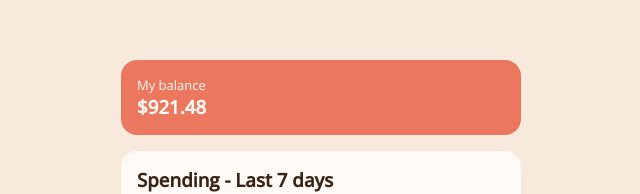
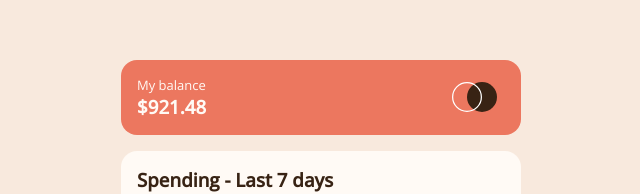
Before and after one commit to AthenasCode/Expenses-Chart-Component, a React (Create React App) app in the folder expenses/: page / in a window 1280 px wide. Shown: the part 124-318 px from the top of the page, without its empty margins (319-959 px from the left). Built offline with nearby package versions, Linux system fonts and the light colour scheme.

Commit message:
logo + minor styling

```diff
--- a/expenses/src/App.js
+++ b/expenses/src/App.js
@@ -69,8 +69,29 @@ function App() {
   return (
     <div className="app">
       <div className="balance">
-        <p style={{ fontSize: "small" }}>My balance</p>
-        <h3>$921.48</h3>
+        <div>
+          <p style={{ fontSize: "small" }}>My balance</p>
+          <h3>$921.48</h3>
+        </div>
+        <div
+          style={{
+            display: "flex",
+            alignItems: "center",
+            marginRight: "0.5rem",
+          }}
+        >
+          <svg
+            width="45"
+            height="30"
+            viewBox="0 0 72 48"
+            xmlns="http://www.w3.org/2000/svg"
+          >
+            <g fill="none" fill-rule="evenodd">
+              <circle fill="#382314" cx="48" cy="24" r="24" />
+              <circle stroke="#FFF" stroke-width="2" cx="24" cy="24" r="23" />
+            </g>
+          </svg>
+        </div>
       </div>
       <div className="spending">
         <h3>Spending - Last 7 days</h3>
--- a/expenses/src/index.css
+++ b/expenses/src/index.css
@@ -41,6 +41,8 @@ code {
 }
 
 .balance {
+  display: flex;
+  justify-content: space-between;
   color: hsl(33, 100%, 98%);
   border-radius: 1rem;
   padding: 1rem;
```
